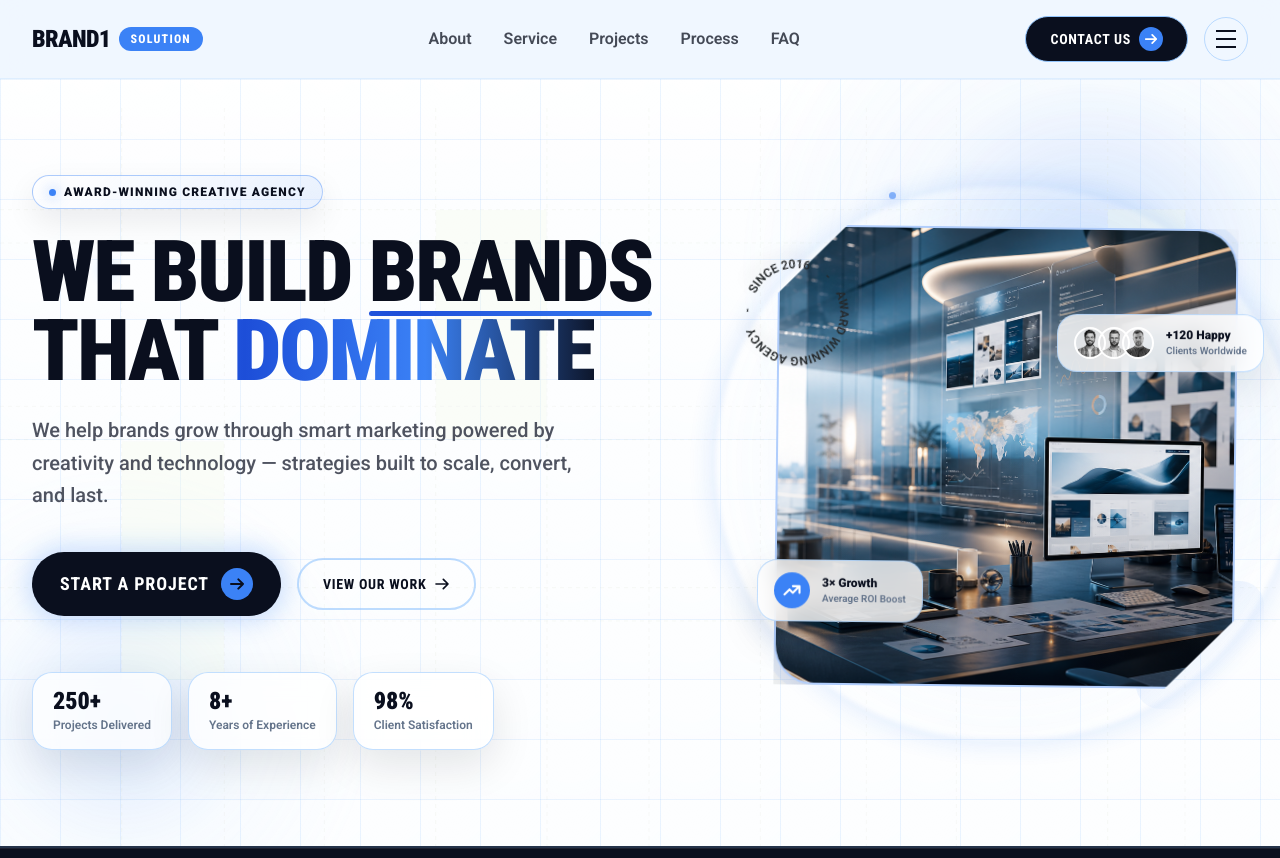
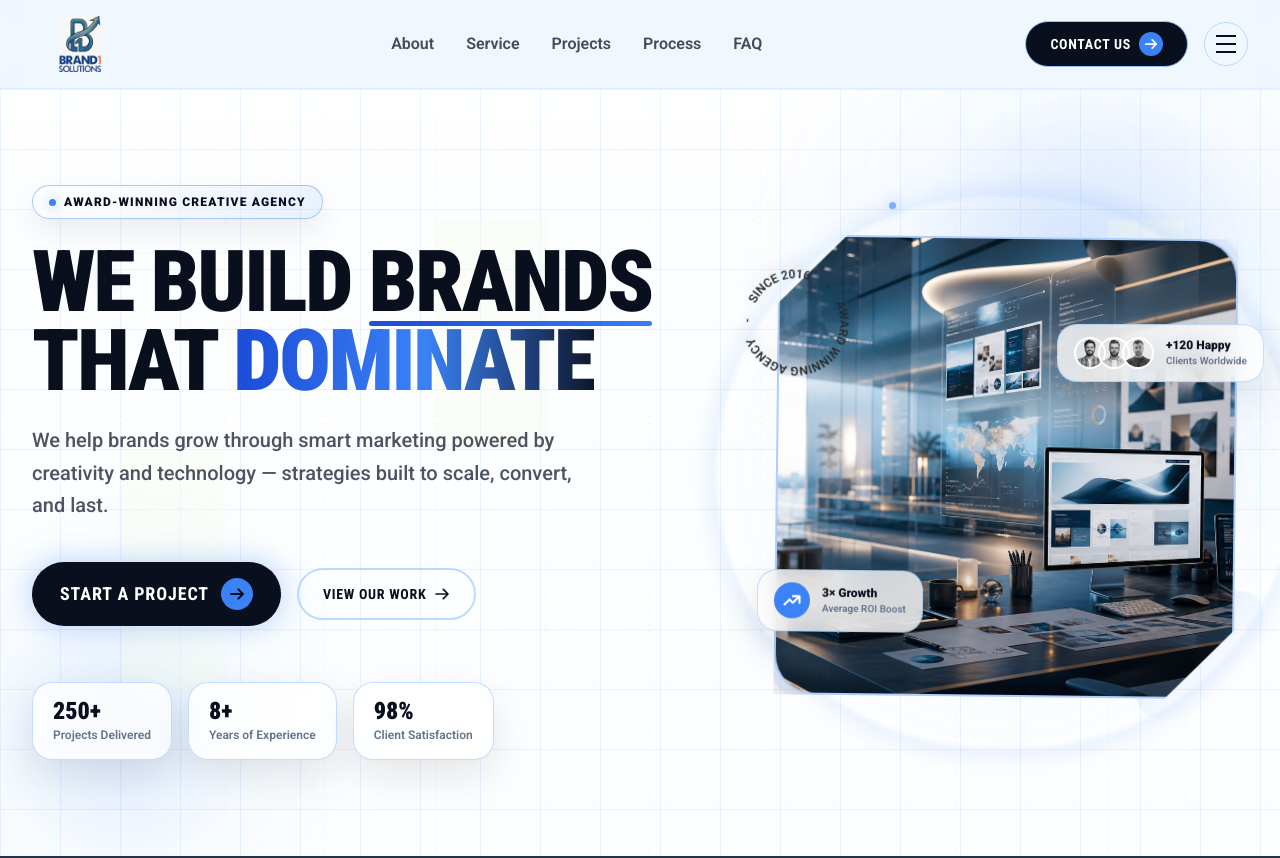
Before and after one commit to gptdevsoftix-stack/brand1solution, a React (Vite) app: page / in a window 1280 px wide. Shown: the top 858 px of the page. Built offline with nearby package versions, Linux system fonts and the light colour scheme.

Commit message:
udpate a a logo

```diff
--- a/src/App.tsx
+++ b/src/App.tsx
@@ -76,6 +76,8 @@ const contactInfo = {
   ],
 };
 
+const brandLogoSrc = "/site-images/brand1-logo.jpeg";
+
 const servicesList: Service[] = [
   {
     id: "01",
@@ -373,12 +375,14 @@ function Header({
       <div className="mx-auto flex max-w-7xl items-center justify-between px-6 py-4 md:px-8">
         <a
           href="/"
-          className="flex items-center gap-2 font-roboto-condensed text-2xl font-black uppercase tracking-tight text-dark-black hover:opacity-90 transition-opacity"
+          className="flex items-center hover:opacity-90 transition-opacity"
+          aria-label="Brand1 Solutions home"
         >
-          <span>Brand1</span>
-          <span className="rounded-full bg-primary px-3 py-1 text-xs text-white font-extrabold tracking-widest">
-            Solution
-          </span>
+          <img
+            src={brandLogoSrc}
+            alt="Brand1 Solutions"
+            className="h-14 w-24 rounded-md object-contain"
+          />
         </a>
 
         {/* Desktop Links */}
@@ -479,11 +483,12 @@ function MenuDrawer({ onClose }: { onClose: () => void }) {
       >
         <div>
           <div className="flex items-center justify-between mb-16">
-            <div className="flex items-center gap-2 font-roboto-condensed text-2xl font-black uppercase tracking-tight text-dark-black">
-              <span>Brand1</span>
-              <span className="rounded-full bg-primary px-3 py-1 text-xs text-white font-extrabold tracking-widest">
-                Solution
-              </span>
+            <div className="flex items-center">
+              <img
+                src={brandLogoSrc}
+                alt="Brand1 Solutions"
+                className="h-16 w-28 rounded-md object-contain"
+              />
             </div>
             <button
               onClick={onClose}
```
Also changed, not shown: public/site-images/brand1-logo.jpeg (added).
